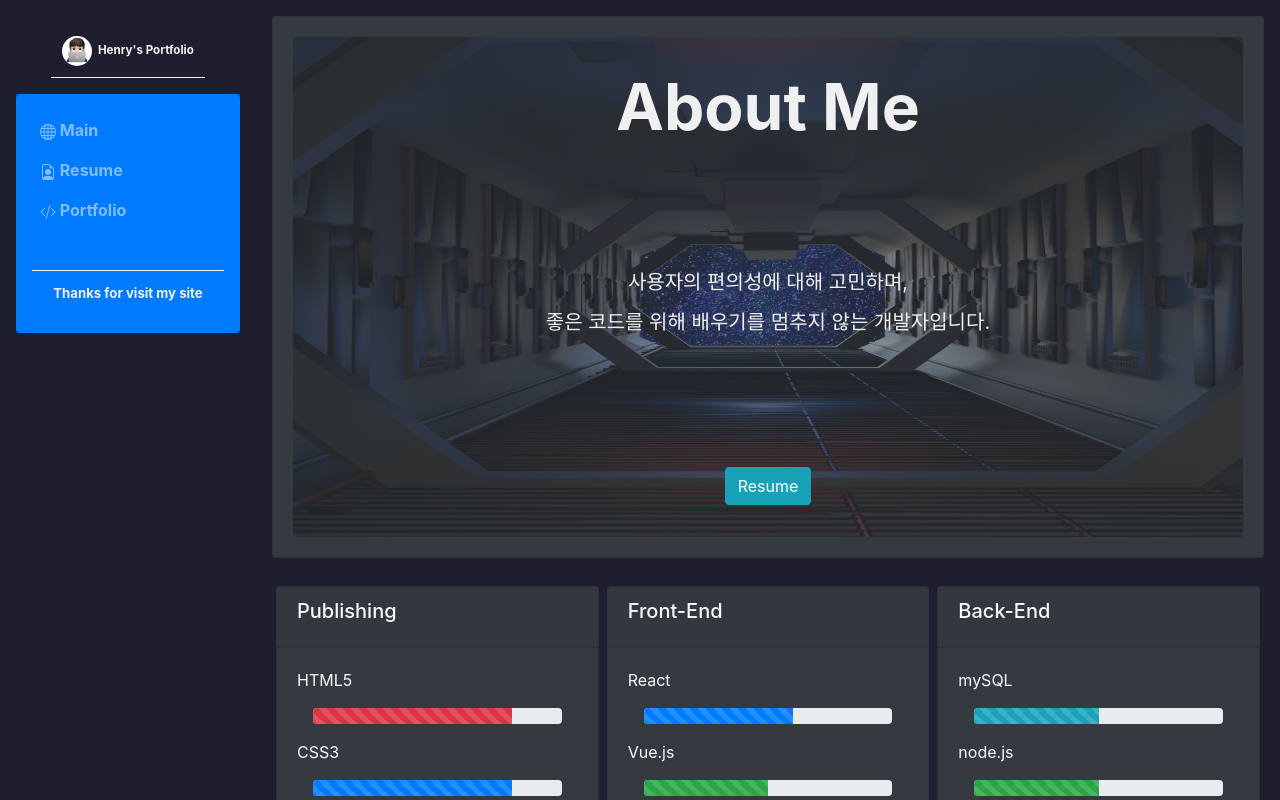
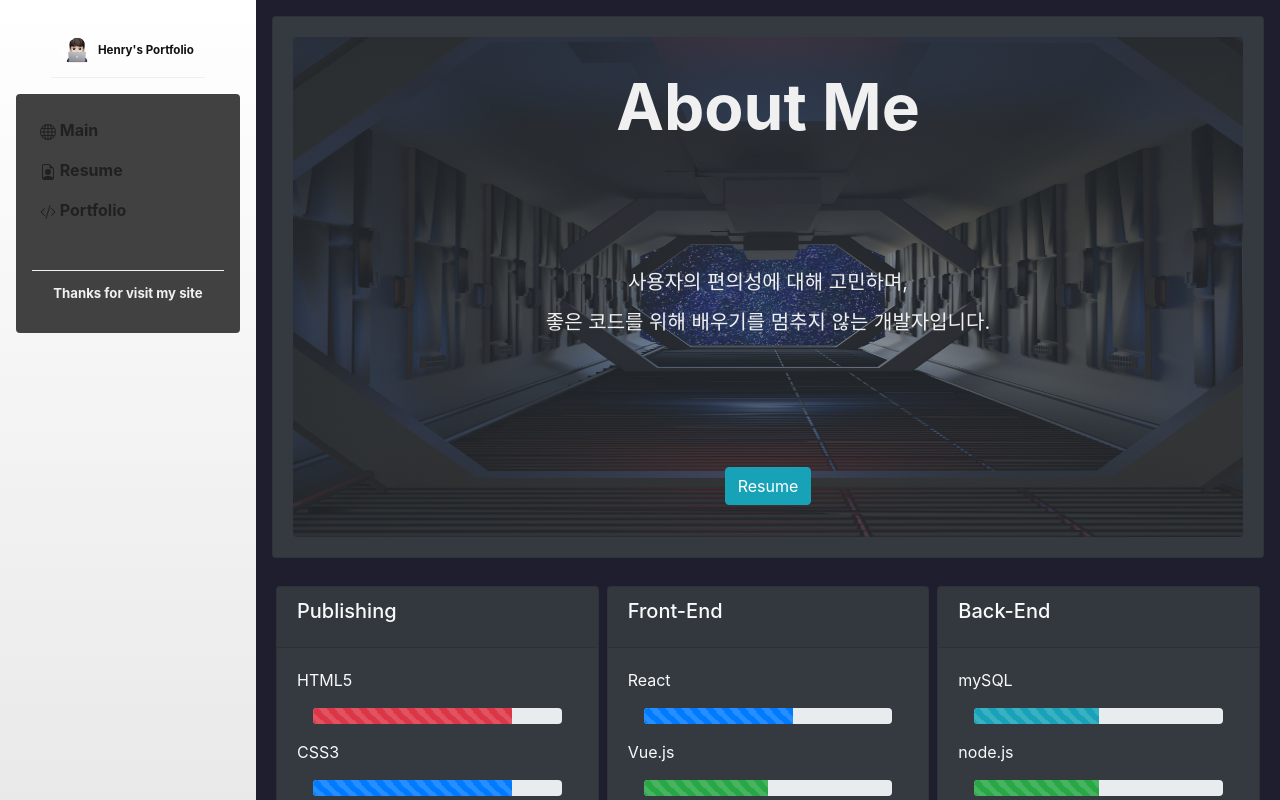
Before and after one commit to 4boysdontcry/portfolio, a React (Create React App) app: page / in a window 1280 px wide. Shown: the top 800 px of the page. Built offline with nearby package versions, Linux system fonts and the light colour scheme.

Commit message:
booldook

```diff
--- a/src/components/Sidebar.js
+++ b/src/components/Sidebar.js
@@ -11,14 +11,19 @@ const MenuBar = styled.div`
   z-index: 99;
   width: 20%;
   height: 100%;
+  background-image: linear-gradient(to bottom, #fff, #e9e9e9);
   @media screen and (max-width: 1200px) {
     display: none;
   }
 `
 
+const bgColor = {
+  "backgroundColor": "#414141"
+}
+
 const Logo = styled.div`
   padding: 1em;
-  color: #f0f0f0;
+  color: #121212;
   border-bottom: 1px solid #f0f0f0;
   font-size: 1.125em;
   display: flex;
@@ -52,18 +57,19 @@ const Content = styled.div`
   }
 `
 
+
 /* ****************** component ****************** */
 
 const Sidebar = () => {
   return (
     <div>
       <MenuBar>
-        <Navbar variant="dark" className="w-100 h-100 flex flex-xl-column">
+        <Navbar variant="light" className="w-100 h-100 flex flex-xl-column">
             <Logo className="m-3 font-weight-bold">
               <Img src="/img/logo.jpg" className="d-inline-block align-top" />
               Henry's Portfolio
             </Logo>
-          <Nav className="flex flex-xl-column bg-primary w-100 p-3 font-weight-bold rounded">
+          <Nav className="flex flex-xl-column w-100 p-3 font-weight-bold rounded"  style={bgColor}>
             <Nav.Link href="/"> <Icon.Globe /> Main</Nav.Link>
             <Nav.Link href="/resume"><Icon.FileEarmarkPerson /> Resume</Nav.Link>
             <Nav.Link href="/port"><Icon.CodeSlash /> Portfolio</Nav.Link>
```
Also changed, not shown: 2 other files (tests, documents, lock files or other folders).
